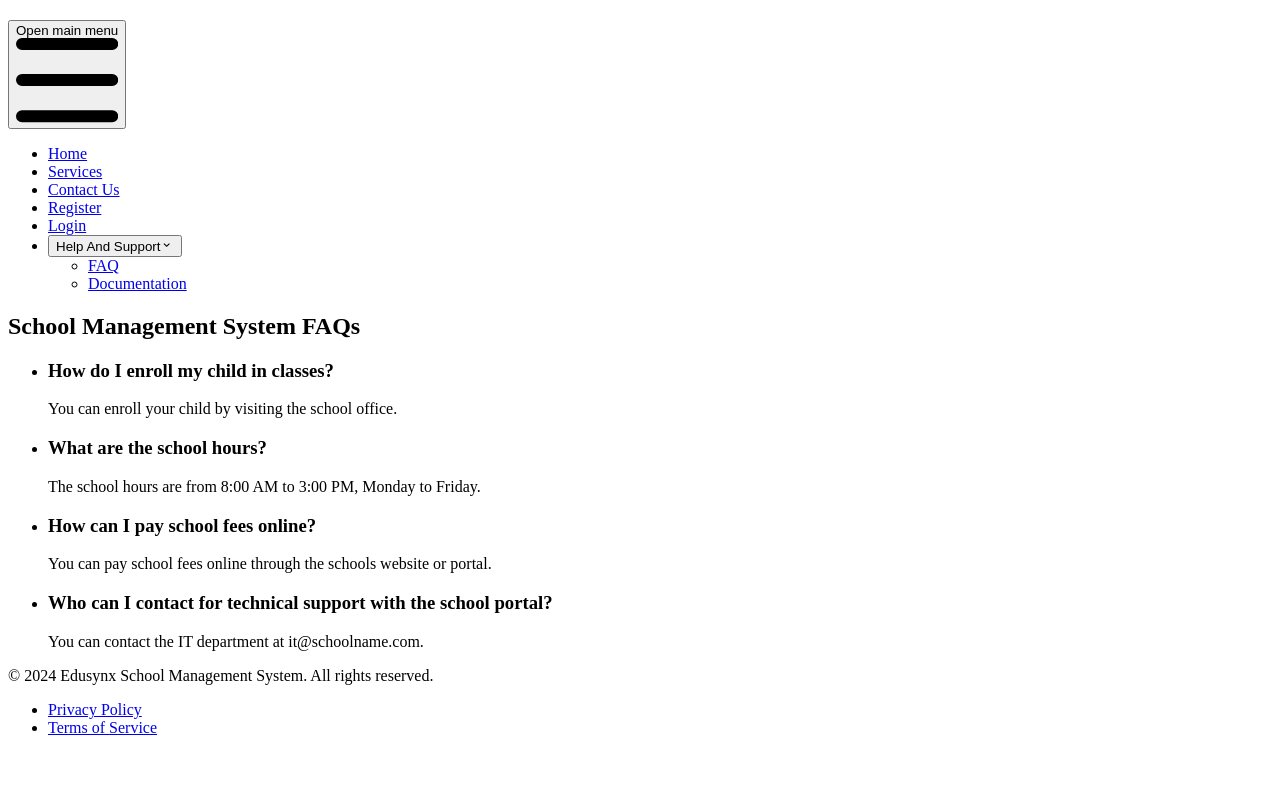
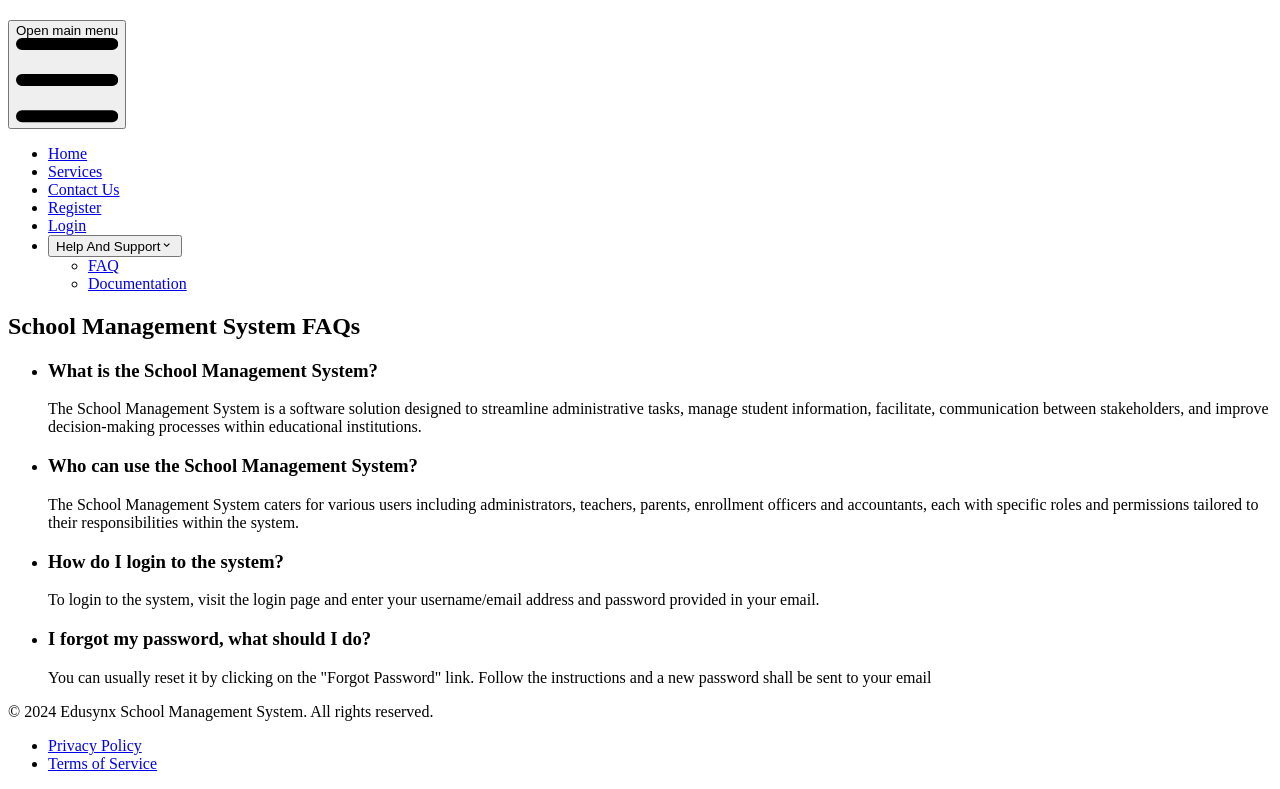
Before and after one commit to elamuhombe/gomycode-mern-edusynx-school-management-system, a React (Vite) app in the folder client/: page /support/FAQ in a window 1280 px wide. Shown: the part 860-1649 px from the top of the page. Before the commit the page ends 1613 px from the top, so only its background shows below. Built offline with nearby package versions, Linux system fonts and the light colour scheme.

Commit message:
chore:Add more questions

```diff
--- a/client/src/pages/support/FAQ.tsx
+++ b/client/src/pages/support/FAQ.tsx
@@ -4,11 +4,11 @@ import { Footer, Header } from '../../components';
 const FAQ = () => {
   // FAQ data specific to a school management system
   const faqs = [
-    { question: 'How do I enroll my child in classes?', answer: 'You can enroll your child by visiting the school office.' },
-    { question: 'What are the school hours?', answer: 'The school hours are from 8:00 AM to 3:00 PM, Monday to Friday.' },
-    { question: 'How can I pay school fees online?', answer: 'You can pay school fees online through the schools website or portal.' },
-    { question: 'Who can I contact for technical support with the school portal?', answer: 'You can contact the IT department at it@schoolname.com.' },
-    // Add more FAQ items as needed
+    { question: 'What is the School Management System?', answer: 'The School Management System is a software solution designed to streamline administrative tasks, manage student information, facilitate, communication between stakeholders, and improve decision-making processes within educational institutions.' },
+    { question: 'Who can use the School Management System?', answer: 'The School Management System caters for various users including administrators, teachers, parents, enrollment officers and accountants, each with specific roles and permissions tailored to their responsibilities within the system.' },
+    { question: 'How do I login to the system?', answer: 'To login to the system, visit the login page and enter your username/email address and password provided in your email.' },
+    { question: 'I forgot my password, what should I do?', answer: 'You can usually reset it by clicking on the "Forgot Password" link. Follow the instructions and a new password shall be sent to your email' },
+
   ];
 
   return (
```
